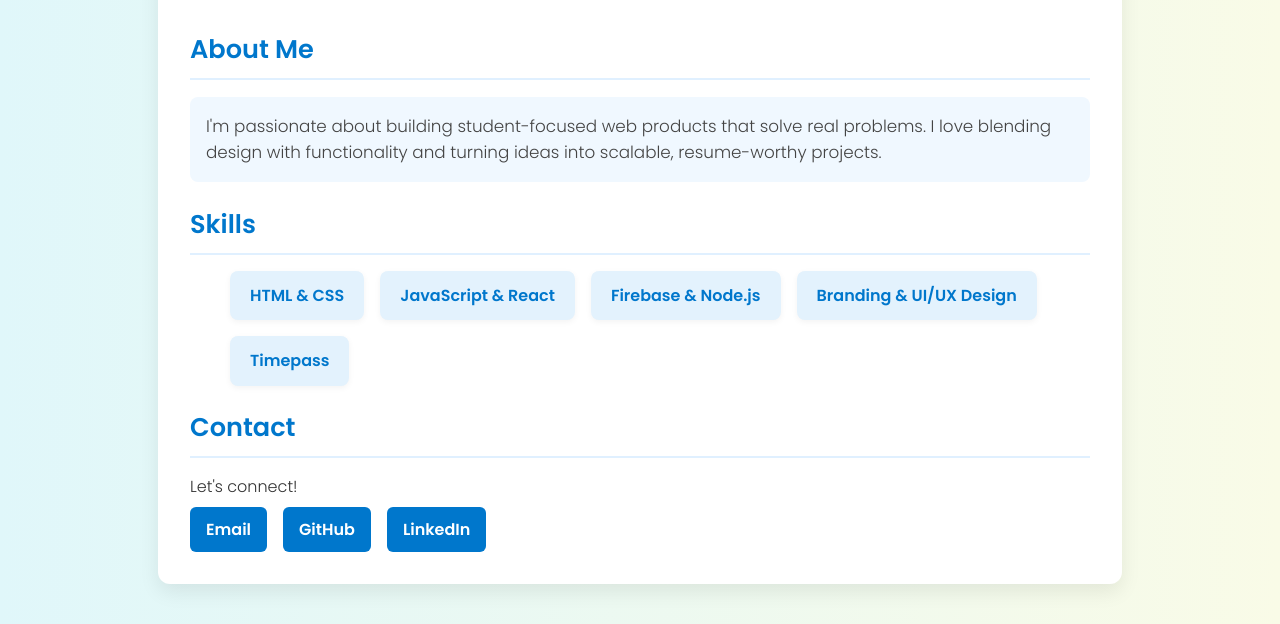
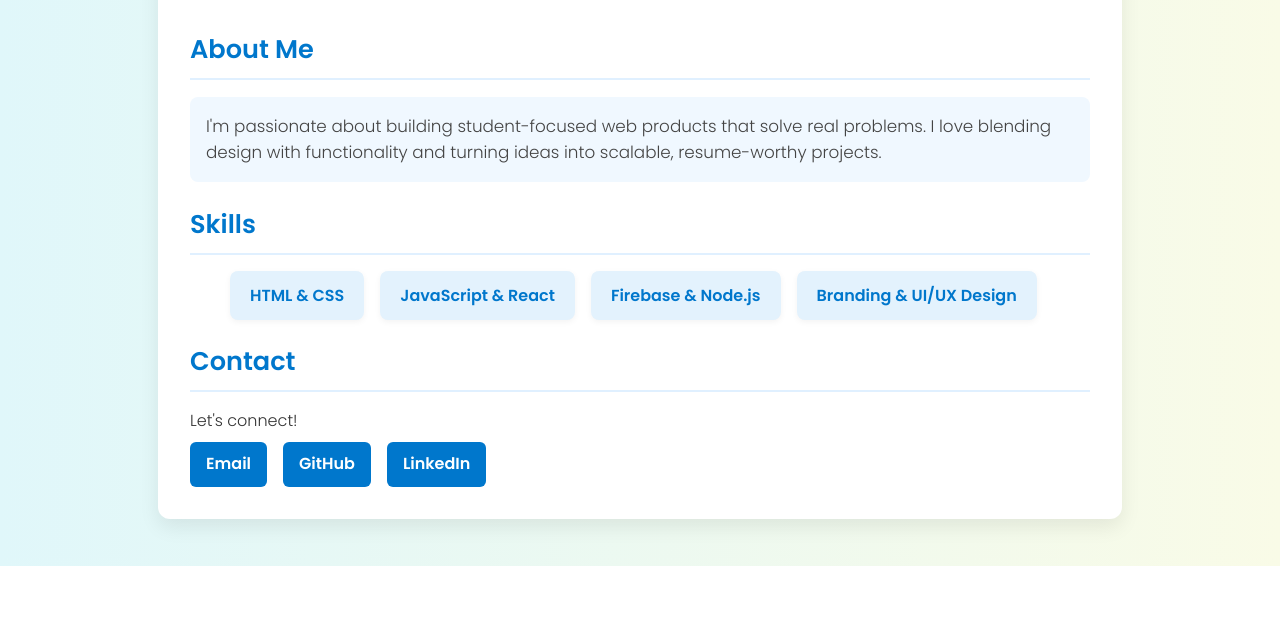
Before and after one commit to jainsahana64-tech/My-Portfolio, a plain HTML site: page index.html in a window 1280 px wide. Shown: the part 234-858 px from the top of the page. After the commit the page ends 800 px from the top, so only its background shows below. Drawn offline with Linux system fonts and the light colour scheme.

Commit message:
Update index.html

```diff
--- a/index.html
+++ b/index.html
@@ -28,7 +28,7 @@
         <li>JavaScript & React</li>
         <li>Firebase & Node.js</li>
         <li>Branding & UI/UX Design</li>
-        <li>Timepass</li>
+
       </ul>
     </section>
 
```
